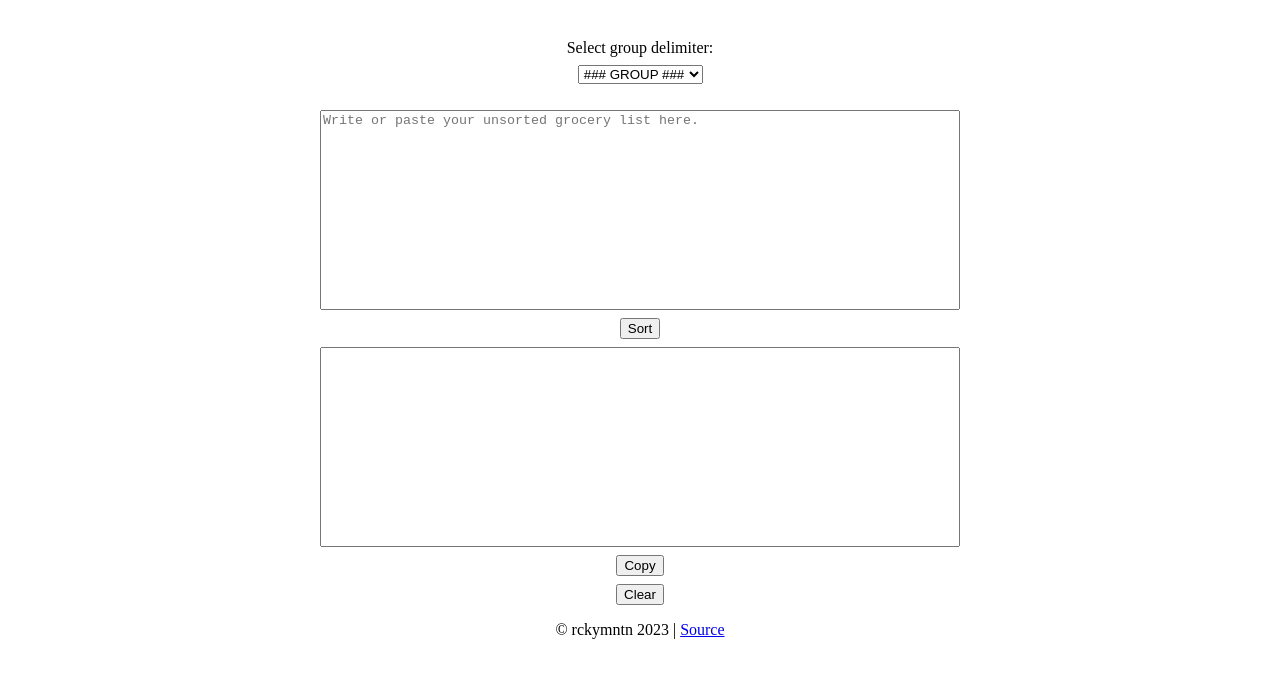
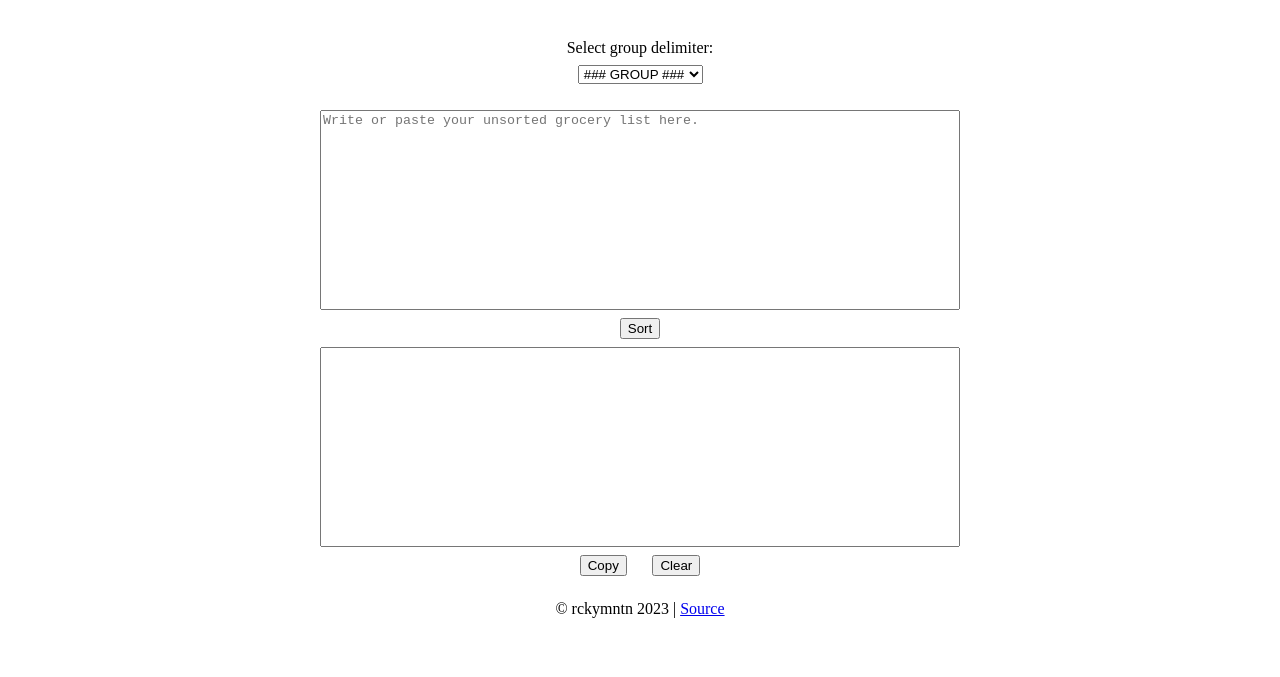
Before and after one commit to rckymntn/grocery-formatter, a website: page docs/index.html in a window 1280 px wide. Shown: the part 87-764 px from the top of the page. Drawn offline with Linux system fonts and the light colour scheme.

Commit message:
Tweaked button css

```diff
--- a/docs/index.css
+++ b/docs/index.css
@@ -35,28 +35,34 @@ textarea {
     width: 50vw;
 }
 
+.buttonDiv {
+    display: flex;
+    justify-content: center;
+    align-items: center;
+}
+
 #sortButton {
-    display: block;
-    margin-left: auto;
-    margin-right: auto;
+    display: inline-block;
     margin-top: 1vh;
     margin-bottom: 1vh;
+    margin-left: 1vw;
+    margin-right: 1vw;
 }
 
 #copyButton {
-    display: block;
-    margin-left: auto;
-    margin-right: auto;
+    display: inline-block;
     margin-top: 1vh;
     margin-bottom: 1vh;
+    margin-left: 1vw;
+    margin-right: 1vw;
 }
 
 #clearButton {
-    display: block;
-    margin-left: auto;
-    margin-right: auto;
+    display: inline-block;
     margin-top: 1vh;
     margin-bottom: 1vh;
+    margin-left: 1vw;
+    margin-right: 1vw;
 }
 
 #footer {
```
